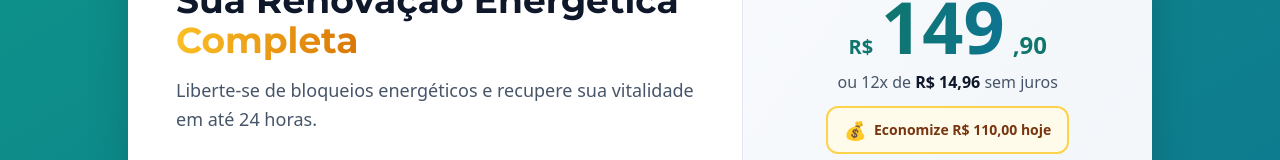
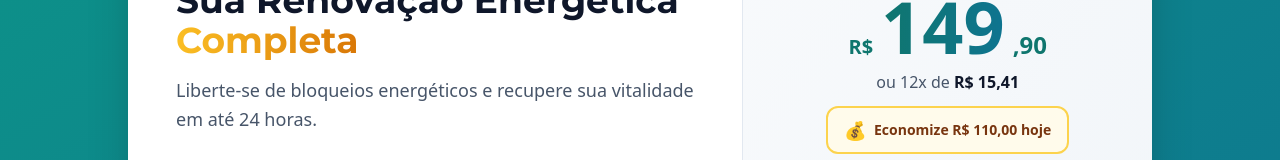
Before and after one commit to danilolopes-ds-ai/raiz-energetica, a React (Vite) app: page /limpeza-energetica in a window 1280 px wide. Shown: the part 3465-3625 px from the top of the page. Built offline with nearby package versions, Linux system fonts and the light colour scheme.

Commit message:
fix: atualiza parcelamento Limpeza para 12x de R$ 15,41

```diff
--- a/src/pages/landing-components/OfertaLimpeza.jsx
+++ b/src/pages/landing-components/OfertaLimpeza.jsx
@@ -88,7 +88,7 @@ const OfertaLimpeza = ({ slots, handlePurchaseClick }) => {
                       <span className="text-2xl text-teal-700 font-bold">,90</span>
                     </div>
 
-                    <p className="text-slate-600 font-medium text-base mb-3">ou 12x de <span className="font-bold text-slate-900">R$ 14,96</span> sem juros</p>
+                    <p className="text-slate-600 font-medium text-base mb-3">ou 12x de <span className="font-bold text-slate-900">R$ 15,41</span></p>
 
                     {/* Badge de economia */}
                     <div className="inline-flex items-center gap-2 bg-amber-50 border-2 border-amber-300 text-amber-900 px-4 py-2 rounded-xl">
```
